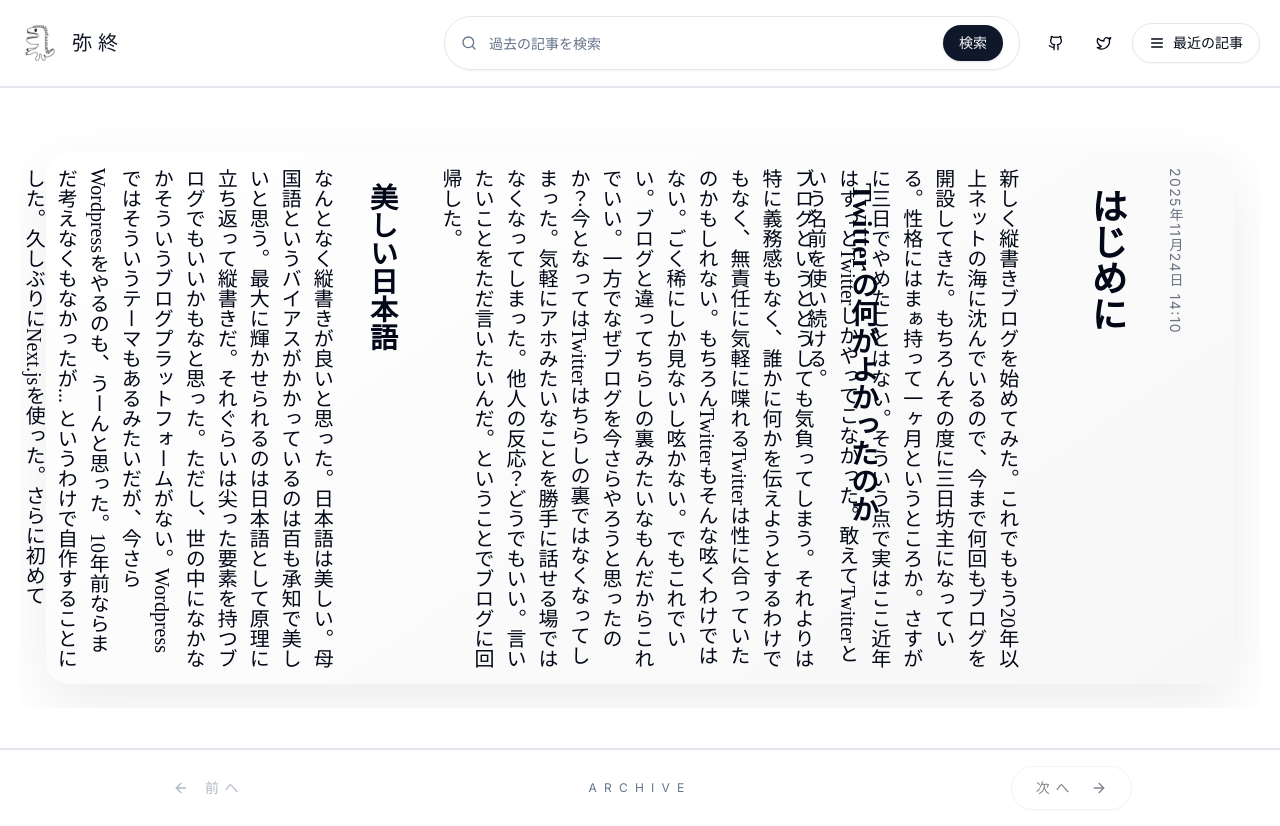
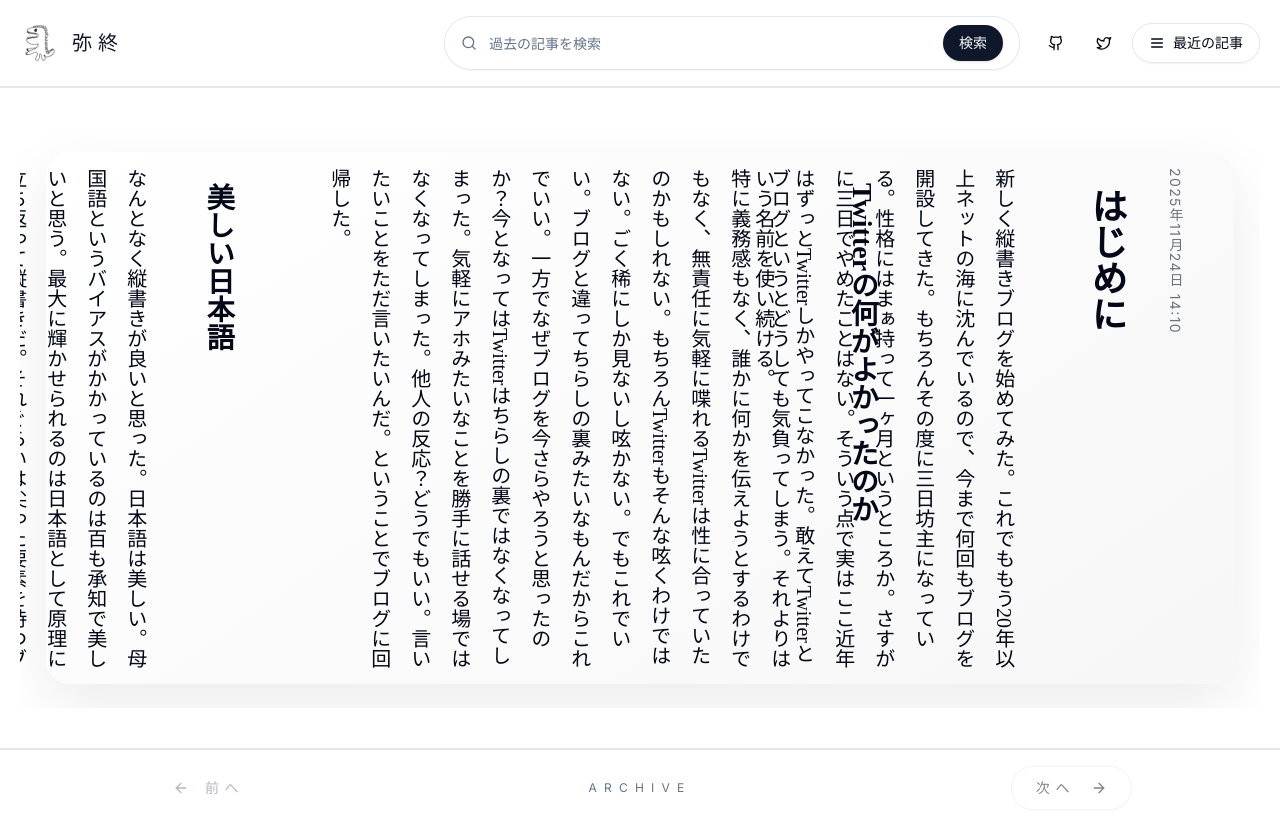
Before and after one commit to gzock/iyahate-blog, a Next.js app: page / in a window 1280 px wide. Built offline with nearby package versions, Linux system fonts and the light colour scheme.

Commit message:
chore: optimize margin

```diff
--- a/app/content.tsx
+++ b/app/content.tsx
@@ -10,6 +10,20 @@ type ContentProps = {
 };
 
 const Content: React.FC<ContentProps> = ({ post, isLoading = false }) => {
+  const renderParagraphs = (text: string, keyPrefix: string) =>
+    text
+      .split(/\n{2,}/)
+      .map((paragraph) => paragraph.trim())
+      .filter(Boolean)
+      .map((paragraph, index) => (
+        <p
+          key={`${keyPrefix}-${index}`}
+          className={`${styles.verticalText} ${styles.paragraph}`}
+        >
+          {paragraph}
+        </p>
+      ));
+
   if (isLoading) {
     return (
       <div className={styles.container}>
@@ -31,11 +45,11 @@ const Content: React.FC<ContentProps> = ({ post, isLoading = false }) => {
       <article className={styles.article}>
         <p className={styles.meta}>{formatUpdatedAt(post.updatedAt)}</p>
         <h1 className={styles.mainTitle}>{post.title}</h1>
-        <p className={styles.verticalText}>{post.lead}</p>
+        {renderParagraphs(post.lead, "lead")}
         {post.sections.map((section, index) => (
           <section key={`${post.id}-${index}`}>
             <h2 className={styles.subTitle}>{section.heading}</h2>
-            <p className={styles.verticalText}>{section.body}</p>
+            {renderParagraphs(section.body, `${post.id}-${section.heading}`)}
           </section>
         ))}
       </article>
--- a/app/page.module.css
+++ b/app/page.module.css
@@ -16,11 +16,19 @@
   font-family: "Hiragino Mincho ProN", "ヒラギノ明朝 ProN W6",
     "Hiragino Mincho Pro", "ヒラギノ明朝 Pro", "HG明朝E", "ＭＳ Ｐ明朝",
     "MS PMincho", serif; /* 明朝体のフォントを指定 */
-  line-height: 1.6; /* 行間隔を調整 */
+  line-height: 2; /* 行間隔を調整 */
   min-width: 10vw; /* コンテナーの最小幅をビューポートの幅に設定 */
   box-sizing: border-box; /* ボックスサイズの計算方法を指定 */
   padding-right: 1em; /* 右側のパディングを追加 */
   margin-right: 0px;
+}
+
+.paragraph {
+  margin-block: 0 2.2rem;
+}
+
+.paragraph:last-of-type {
+  margin-block-end: 0;
 }
 
 .header {
@@ -83,6 +91,17 @@
   box-shadow: 0 20px 60px rgba(0, 0, 0, 0.08);
 }
 
+.article section {
+  display: flex;
+  flex-direction: column;
+  gap: 1.2rem;
+  margin-block-end: 3rem;
+}
+
+.article section:last-of-type {
+  margin-block-end: 0;
+}
+
 .meta {
   font-size: 14px;
   color: #6b7280;
--- a/package.json
+++ b/package.json
@@ -7,7 +7,7 @@
     "build": "next build",
     "start": "next start",
     "lint": "next lint",
-    "posts:generate": "node scripts/markdown-to-posts.mjs",
+    "posts:gen": "node scripts/markdown-to-posts.mjs",
     "preview": "opennextjs-cloudflare build && opennextjs-cloudflare preview",
     "deploy": "opennextjs-cloudflare build && opennextjs-cloudflare deploy",
     "upload": "opennextjs-cloudflare build && opennextjs-cloudflare upload",
```
